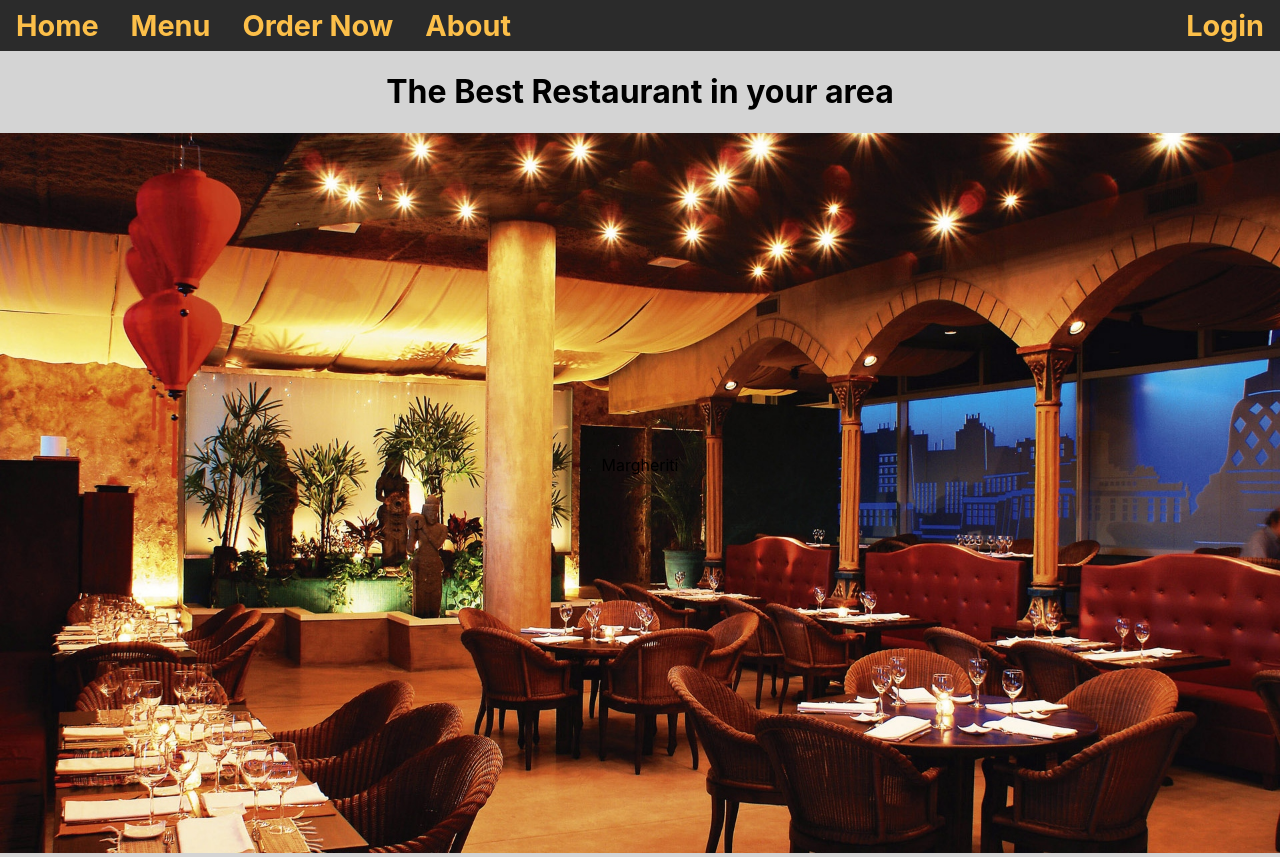
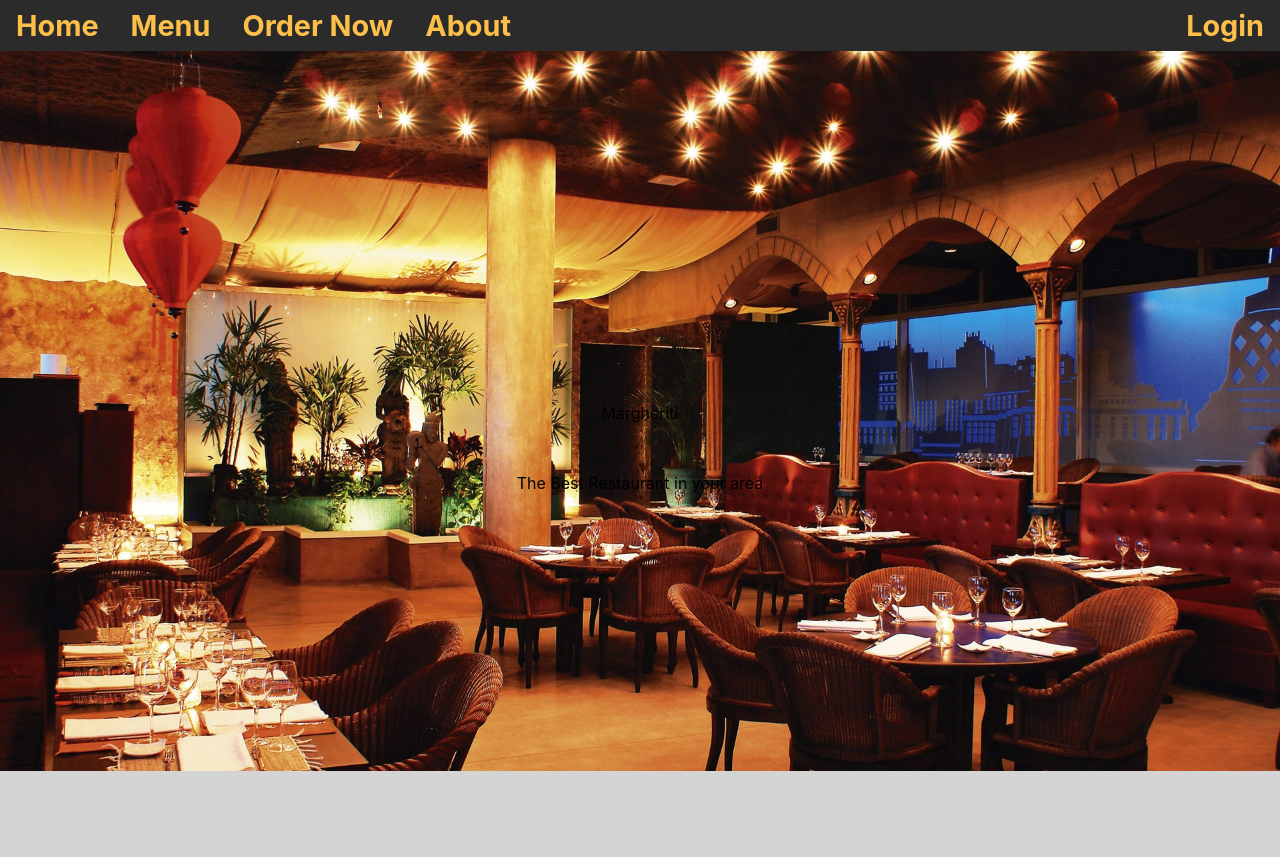
Before and after one commit to Gnorbi951/restaurant-frontend, a React (Create React App) app: page / in a window 1280 px wide. After the commit the page ends 800 px from the top, so only its background shows below. Built offline with nearby package versions, Linux system fonts and the light colour scheme.

Commit message:
Center Subtitle

```diff
--- a/src/Components/MainPage.js
+++ b/src/Components/MainPage.js
@@ -9,7 +9,7 @@ const MainPage = () => {
         <React.Fragment>
             <WelcomeImageContainer>
                 <Title>Margheriti</Title>
-                <h1>The Best Restaurant in your area</h1>
+                <SubTitle>The Best Restaurant in your area</SubTitle>
                 <RestaurantImage src={background} alt={"background_image"} />
             </WelcomeImageContainer>
         </React.Fragment>
@@ -30,6 +30,13 @@ const Title = styled.div`
     transform: translate(-50%, -50%);
 `;
 
+const SubTitle = styled.div`
+    position: absolute;
+    top: 60%;
+    left: 50%;
+    transform: translate(-50%, -60%);
+`;
+
 const RestaurantImage = styled.img`
     width:100%;
     height: 100%;
```
